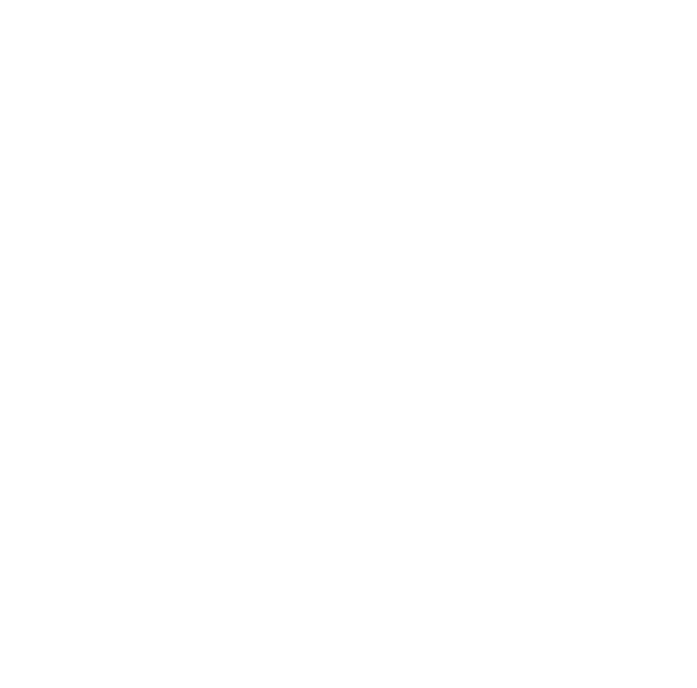
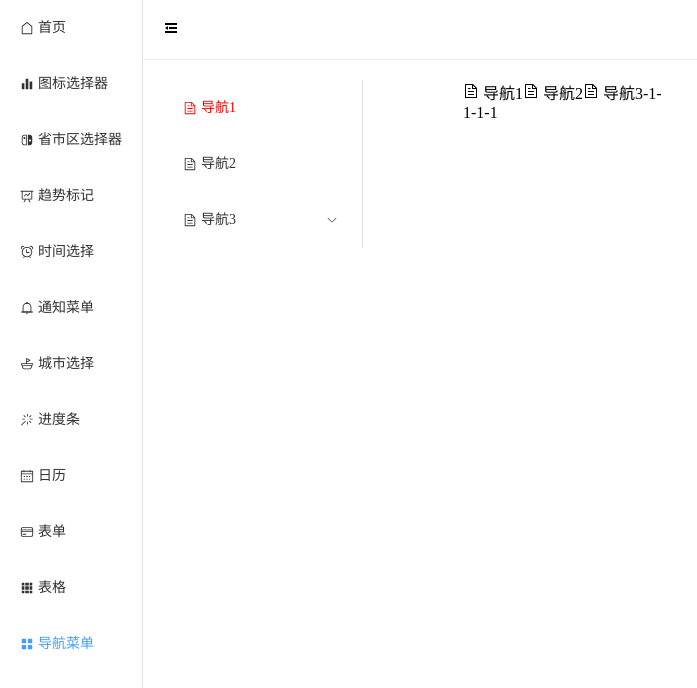
Before and after one commit to dumpnoodles/m-components, a Vue app: page /menu in a window 1280 px wide. Before the commit this address had no page. Shown: the top 688 px of the page, without its empty margins (0-697 px from the left). Built offline with nearby package versions, Linux system fonts and the light colour scheme.

Commit message:
07-导航菜单-普通三级菜单/tsx递归实现无限层级菜单

```diff
--- a/package.json
+++ b/package.json
@@ -18,6 +18,7 @@
   },
   "devDependencies": {
     "@vitejs/plugin-vue": "^3.0.3",
+    "@vitejs/plugin-vue-jsx": "^2.0.0",
     "typescript": "^4.6.4",
     "vite": "^3.0.7",
     "vue-tsc": "^0.39.5"
--- a/src/components/container/src/navSide/index.vue
+++ b/src/components/container/src/navSide/index.vue
@@ -1,5 +1,6 @@
 <template>
-    <el-menu
+    <!-- 初始menu菜单 -->
+    <!-- <el-menu
       default-active="2"
       class="el-menu-vertical-demo"
       :collapse="collapse"
@@ -24,7 +25,13 @@
         <el-icon-histogram class="el-icon-menu"></el-icon-histogram>
         <span>通知菜单</span>
       </el-menu-item>
-    </el-menu>
+      <el-menu-item index="6">
+        <el-icon-histogram class="el-icon-menu"></el-icon-histogram>
+        <span>导航菜单</span>
+      </el-menu-item>
+    </el-menu> -->
+    <!-- 封装菜单组件 -->
+    <m-menu :collapse="collapse" :data="data" router :defaultActive="$route.path"></m-menu>
 </template>
 
 <script lang="ts" setup>
@@ -34,11 +41,72 @@ let props = defineProps<{
   collapse: boolean
 }>()
 
+let data = [
+  {
+    icon: 'House',
+    name: '首页',
+    index: '/'
+  },
+  {
+    icon: 'Histogram',
+    name: '图标选择器',
+    index: '/chooseIcon'
+  },
+  {
+    icon: 'SwitchFilled',
+    name: '省市区选择器',
+    index: '/chooseArea'
+  },
+  {
+    icon: 'DataLine',
+    name: '趋势标记',
+    index: '/trend'
+  },
+  {
+    icon: 'AlarmClock',
+    name: '时间选择',
+    index: '/chooseTime'
+  },
+  {
+    icon: 'Bell',
+    name: '通知菜单',
+    index: '/notification'
+  },
+  {
+    icon: 'Ship',
+    name: '城市选择',
+    index: '/chooseCity'
+  },
+  {
+    icon: 'MagicStick',
+    name: '进度条',
+    index: '/progress'
+  },
+  {
+    icon: 'Calendar',
+    name: '日历',
+    index: '/calendar'
+  },
+  {
+    icon: 'CreditCard',
+    name: '表单',
+    index: '/form'
+  },
+  {
+    icon: 'Grid',
+    name: '表格',
+    index: '/table'
+  },
+  {
+    icon: 'Menu',
+    name: '导航菜单',
+    index: '/menu'
+  }
+]
+
 
 </script>
 
 <style lang="scss" scoped>
-.el-menu-vertical-demo:not(.el-menu--collapse) {
-  width: 200px;
-}
+
 </style>
--- a/src/components/index.ts
+++ b/src/components/index.ts
@@ -5,13 +5,17 @@ import chooseArea from './chooseArea'
 import trend from './trend'
 import notification from './notification'
 import list from './list'
+import menu from './menu'
+// import progress from './progress'
 
 const components  = [
   chooseIcon,
   chooseArea,
   trend,
   notification,
-  list
+  list,
+  menu,
+  // progress
 ]
 
 export default {
--- /dev/null
+++ b/src/components/menu/index.ts
@@ -0,0 +1,11 @@
+import { App } from 'vue'
+
+import menu from  './src/index.vue'
+import  infiniteMenu from './src/menu'
+
+export default {
+  install(app: App) {
+    app.component('m-menu', menu)
+    app.component('m-infinite-menu', infiniteMenu)
+  }
+}
--- /dev/null
+++ b/src/components/menu/src/index.vue
@@ -0,0 +1,89 @@
+<template>
+    <!-- {{ $attrs}} -->
+    <el-menu
+      v-bind="$attrs"
+      :default-active="defaultActive"
+      :router="router"
+    >
+      <template v-for="(item, i) in data" :key="i">
+        <el-menu-item v-if="!item[children] || !item[children].length" :index="item[index]">
+          <component v-if="item[icon]" :is="`el-icon-${toLine(item[icon])}`"></component>
+          <span>{{ item[name] }}</span>
+        </el-menu-item>
+        <el-sub-menu
+          v-if="item[children] && item[children].length"
+          :index="item[index]"
+        >
+          <template #title>
+            <component v-if="item[icon]" :is="`el-icon-${toLine(item[icon])}`"></component>
+            <span>{{ item[name] }}</span>
+          </template>
+          <el-menu-item v-for="(item1, index1) in item[children]"  :index="item1[index]" :key="index1">
+            <component v-if="item1[icon]" :is="`el-icon-${toLine(item1[icon])}`"></component>
+            <span>{{ item1[name] }}</span>
+          </el-menu-item>
+        </el-sub-menu>
+      </template>
+    </el-menu>
+</template>
+
+<script lang="ts" setup>
+import { ref, PropType } from "vue"
+import { MenuItem } from './types'
+
+import { toLine } from '../../../utils'
+
+let props = defineProps({
+  // 导航菜单的数据
+  data: {
+    // type: Array as PropType<MenuItem[]>, // 因为 item.children 改为 item[children]
+    type: Array as PropType<any[]>,
+    required: true
+  },
+  // 默认选择的菜单
+  defaultActive: {
+    type: String,
+    default: ''
+  },
+  // 是否是路由模式
+  router: {
+    type: Boolean,
+    default: false
+  },
+  // 自定义键名
+  // 菜单标题的键名
+  name: {
+    type: String,
+    default: 'name'
+  },
+  // 菜单标识的键名
+  index: {
+    type: String,
+    default: 'index'
+  },
+  // 菜单图标的键名
+  icon: {
+    type: String,
+    default: 'icon'
+  },
+  // 菜单-子菜单的键名
+  children: {
+    type: String,
+    default: 'children'
+  }
+})
+
+console.log(props.data);
+
+
+</script>
+
+<style lang="scss" scoped>
+svg {
+  margin-right: 4px;
+}
+
+.el-menu-vertical-demo:not(.el-menu--collapse) {
+  width: 200px;
+}
+</style>
--- /dev/null
+++ b/src/components/menu/src/menu.tsx
@@ -0,0 +1,101 @@
+import { defineComponent, PropType, useAttrs } from 'vue'
+import { MenuItem } from './types'
+import * as Icons from '@element-plus/icons-vue'
+import './styles/index.scss'
+
+import { toLine } from '../../../utils'
+
+export default defineComponent({
+  props: {
+    // 导航菜单的数据
+    data: {
+      type: Array as PropType<MenuItem[]>,
+      required: true
+    },
+    // 默认选择的菜单
+    defaultActive: {
+      type: String,
+      default: ''
+    },
+    // 是否是路由模式
+    router: {
+      type: Boolean,
+      default: false
+    },
+    // 自定义键名
+    // 菜单标题的键名
+    name: {
+      type: String,
+      default: 'name'
+    },
+    // 菜单标识的键名
+    index: {
+      type: String,
+      default: 'index'
+    },
+    // 菜单图标的键名
+    icon: {
+      type: String,
+      default: 'icon'
+    },
+    // 菜单-子菜单的键名
+    children: {
+      type: String,
+      default: 'children'
+    }
+  },
+  setup(props, ctx) {
+    console.log(props.data);
+    // 封装一个渲染无限层级菜单的方法
+    // 函数会返回一段jsx的代码
+    // let renderMenu = (data: MenuItem[]) => {
+    //   return data.map((item: MenuItem) => {
+    let renderMenu = (data: any[]) => {
+      return data.map((item: any) => {
+        // 每个菜单的图标
+        item.i = (Icons as any)[item[props.icon]!]
+        // 处理 sub-menu 插槽
+        let slots = {
+          title: () => {
+            return <>
+              <item.i />
+              <span>{item[props.name]}</span>
+            </>
+          }
+        }
+        // 递归渲染 children
+        if(item[props.children] && item[props.children].length) {
+          return (
+            <el-sub-menu index={item[props.index]} v-slots={slots}>
+              {renderMenu(item[props.children])}
+            </el-sub-menu>
+          )
+        }
+        // 正常渲染普通的菜单
+        return (
+          <el-menu-item index={item[props.index]}>
+            <item.i />
+            <span>{item[props.name]}</span>
+          </el-menu-item>
+        )
+      })
+    }
+
+    let attrs = useAttrs()
+
+    console.log(attrs);
+
+
+    return () => {
+      return (
+        <el-menu
+          default-active={props.defaultActive}
+          router={props.router}
+          {...attrs}
+        >
+          {renderMenu(props.data)}
+        </el-menu>
+      )
+    }
+  }
+})
--- /dev/null
+++ b/src/components/menu/src/styles/index.scss
@@ -0,0 +1,3 @@
+svg {
+  margin-right: 4px;
+}
--- /dev/null
+++ b/src/components/menu/src/types.ts
@@ -0,0 +1,12 @@
+export interface MenuItem {
+  // 导航的图标
+  icon?: string,
+  // 处理之后的图标
+  i?: string,
+  // 导航的名字
+  name: string,
+  // 导航的标识
+  index: string,
+  // 导航的子菜单
+  children?: MenuItem[]
+}
--- a/src/router/index.ts
+++ b/src/router/index.ts
@@ -14,7 +14,7 @@ const routes: RouteRecordRaw[] = [
     component: Container,
     children: [
       {
-        path: '/',
+        path: '/', // 首页
         component: Home
       },
       {
@@ -32,6 +32,10 @@ const routes: RouteRecordRaw[] = [
       {
         path: '/notification', // 通知菜单
         component: () => import('../views/notification/index.vue')
+      },
+      {
+        path: '/menu', // 导航菜单
+        component: () => import('../views/menu/index.vue')
       }
     ]
   }
--- /dev/null
+++ b/src/views/menu/index.vue
@@ -0,0 +1,120 @@
+<template>
+    <div class="menu-container">
+      <div style="width: 200px;margin-right: 100px;">
+        <m-menu :data="data1" defaultActive='1' active-text-color="red"></m-menu>
+        <!-- 自定义键名 -->
+        <!-- <m-menu :data="data1" defaultActive='1' active-text-color="red" name="a" index="b" icon="c" children="d"></m-menu>  -->
+      </div>
+      <div style="width: 200px;">
+        <!-- 父级菜单无法高亮 -->
+        <m-infinite-menu :data="data2" defaultActive="2" background-color="white"></m-infinite-menu>
+      </div>
+    </div>
+</template>
+
+<script lang="ts" setup>
+import { ref } from "vue"
+
+let data1 = [
+  {
+    name: '导航1',
+    index: '1',
+    icon: 'document'
+  },
+  {
+    name: '导航2',
+    index: '2',
+    icon: 'document'
+  },
+  {
+    name: '导航3',
+    index: '3',
+    icon: 'document',
+    children: [
+      {
+        name: '导航3-1',
+        index: '3-1',
+        icon: 'document'
+      }
+    ]
+  },
+]
+// let data1 = [
+//   {
+//     a: '导航1',
+//     b: '1',
+//     c: 'document'
+//   },
+//   {
+//     a: '导航2',
+//     b: '2',
+//     c: 'document'
+//   },
+//   {
+//     a: '导航3',
+//     b: '3',
+//     c: 'document',
+//     d: [
+//       {
+//         a: '导航3-1',
+//         b: '3-1',
+//         c: 'document'
+//       }
+//     ]
+//   },
+// ]
+
+let data2 = [
+  {
+    name: '导航1',
+    index: '1',
+    icon: 'Document'
+  },
+  {
+    name: '导航2',
+    index: '2',
+    icon: 'Document'
+  },
+  {
+    name: '导航3',
+    index: '3',
+    icon: 'Document',
+    children: [
+      {
+        name: '导航3-1',
+        index: '3-1',
+        icon: 'Document',
+        children: [
+          {
+            name: '导航3-1-1',
+            index: '3-1-1',
+            icon: 'Document',
+            children: [
+              {
+                name: '导航3-1-1-1',
+                index: '3-1-1-1',
+                icon: 'Document',
+                children: [
+                  {
+                    name: '导航3-1-1-1-1',
+                    index: '3-1-1-1-1',
+                    icon: 'Document'
+                  }
+                ]
+              }
+            ]
+          }
+        ]
+      }
+    ]
+  },
+]
+
+</script>
+
+<style lang="scss" scoped>
+.menu-container {
+  display: flex;
+
+}
+</style>
--- a/vite.config.ts
+++ b/vite.config.ts
@@ -1,9 +1,10 @@
 import { defineConfig } from 'vite'
 import vue from '@vitejs/plugin-vue'
+import vueJsx from '@vitejs/plugin-vue-jsx'
 
 // https://vitejs.dev/config/
 export default defineConfig({
-  plugins: [vue()],
+  plugins: [vue(), vueJsx()],
   // server: {
   //   port: 8080
   // }
```
Also changed, not shown: 1 other file (tests, documents, lock files or other folders).
